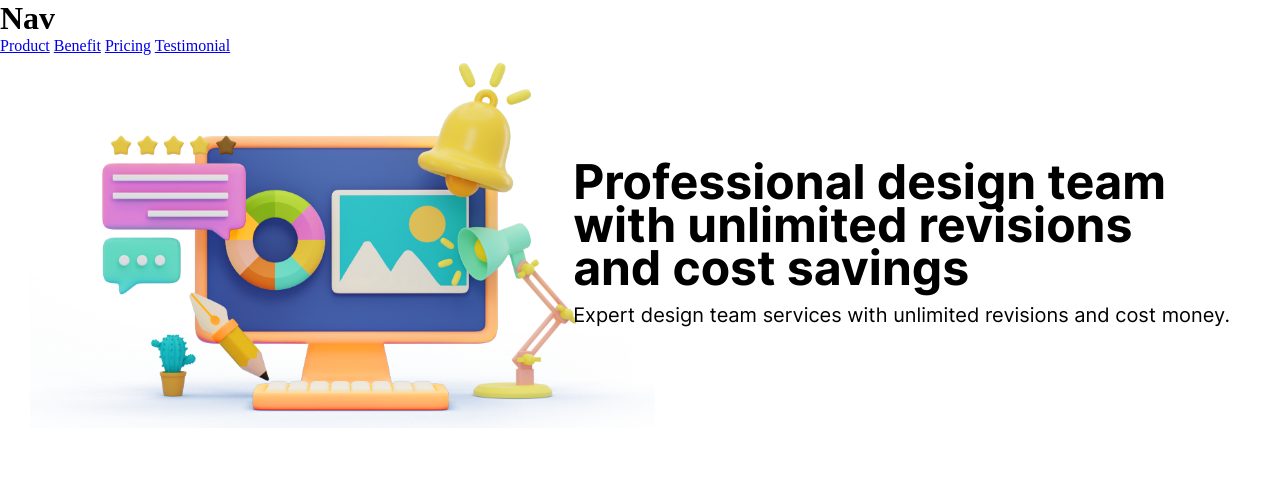
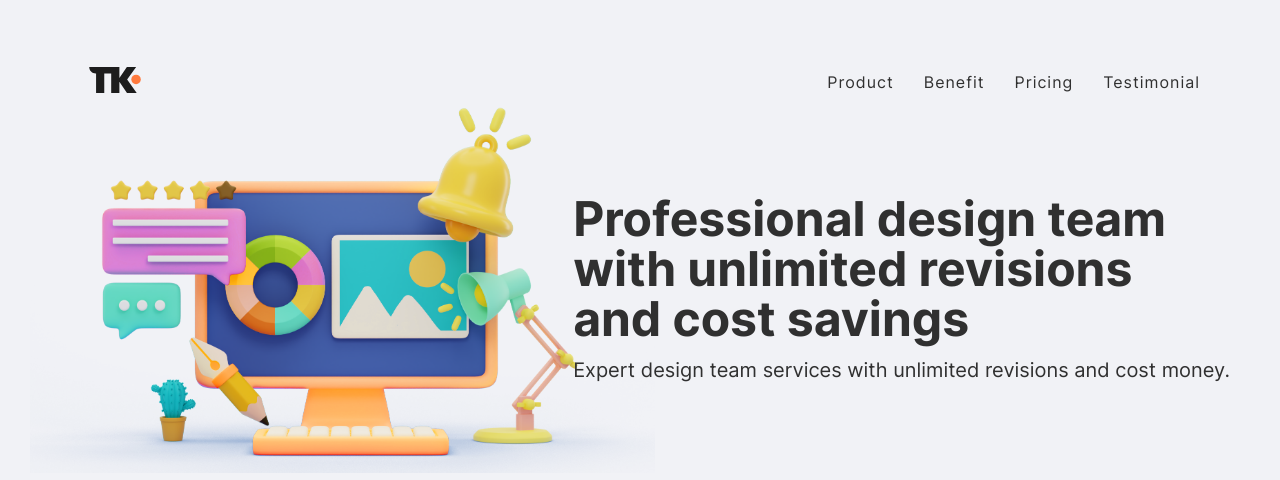
Before and after one commit to Clayy9/Teman-Kanvas, a PHP site: page / in a window 1280 px wide. Shown: the top 480 px of the page. Run offline with PHP 8.4, Linux system fonts and the light colour scheme.

Commit message:
Add Navigation, Pricing Card no CSS, Workflow

```diff
--- a/index.html
+++ b/index.html
@@ -10,7 +10,7 @@
     <!-- Link -->
 
     <link rel="stylesheet" href="style.css">
-    <link rel="icon" type="image/x-icon" href="../assets/favicon.ico">
+    <link rel="icon" type="image/x-icon" href="../assets/faviconTK.ico">
     <link rel="stylesheet" href="https://fonts.googleapis.com/icon?family=Material+Icons">
 
 </head>
@@ -18,14 +18,14 @@
 <body>
 
     <!-- Navbar -->
-    <header id="header">
-        <h1>Nav</h1>
-        <nav>
-            <a href="#product">Product</a>
-            <a href="#benefit">Benefit</a>
-            <a href="#pricing">Pricing</a>
-            <a href="#testimonial">Testimonial</a>
-        </nav>
+    <header id="header" class="header">
+        <a href="#" id="logo" class="logo" alt="TemanKanvas"><img src="../assets/Logo.svg"></a>
+        <ul>
+            <li><a href="#product">Product</a></li>
+            <li><a href="#benefit">Benefit</a></li>
+            <li><a href="#pricing">Pricing</a></li>
+            <li><a href="#testimonial">Testimonial</a></li>
+        </ul>
     </header>
 
     <!-- Headline -->
@@ -51,24 +51,73 @@
         </div>
     </div>
     <!-- Alur Progres -->
+    <div id="workflow">
+        <h1>Our Workflow</h1>
+        <div id="workflowContent">
+            <div><img class="workflow_picture" src="../assets/Research.svg" alt="Research" width="92%" ; height="auto"></div>
+            <div><img class="workflow_picture" src="../assets/Discuss.svg" alt="Discuss" width="92%" ; height="auto"></div>
+            <div><img class="workflow_picture" src="../assets/Design.svg" alt="Design" width="92%" ; height="auto"></div>
+            <div><img class="workflow_picture" src="../assets/Consultation.svg" alt="Consultation" width="92%" ; height="auto"></div>
+        </div>
+    </div>
 
     <!-- Product -->
     <section id="product">
 
     </section>
+
     <!-- Benefit -->
     <section id="benefit">
 
     </section>
+
     <!-- Pricing -->
     <section id="pricing">
-
+        <div id="title">
+            <h2>Subscription Plan</h2>
+        </div>
+        <div id="plan">
+            <div id="plan1">
+            <h2>Basic</h2>
+                <ul class="plan1">
+                    <li>Ideal for individuals who need basic design services</li>
+                    <li>1 Design</li>
+                    <li>$40</li>
+                    <li>/week</li>
+                </ul>
+            </div>
+        </div>
+            <div id="plan2">
+                <h2>Advance</h2>
+                <ul class="plan2">
+                    <li>Ideal for startups in various industries</li>
+                    <li>3 Design</li>
+                    <li>$100</li>
+                    <li>/month</li>
+                </ul>
+            </div>
+            <div id="plan3">
+                <h2>Premium</h2>
+                <ul class="plan3">
+                    <li>Ideal for advanced design plan</li>
+                    <li>7 Design</li>
+                    <li>$250</li>
+                    <li>/3 month</li>
+                </ul>
+            </div>
     </section>
     <!-- Testimonial -->
     <section id="testimonial">
         <img src="../assets/Testimonial_loop.svg" alt="Testimonial">
     </section>
     <!-- footer -->
+
+    <script type="text/javascript">
+        window.addEventListener("scroll", function(){
+            var header = document.querySelector("header");
+            header.classList.toggle("sticky", window.scrollY > 0);
+        })
+    </script>
 </body>
 
 </html>
--- a/style.css
+++ b/style.css
@@ -1,8 +1,9 @@
 /* Set color, font, etc */
 :root{
     --orange:#FF7A3E;
-    --black:#1D1D1D;
+    --black:#303030;
     --white:#FFFFFF;
+    --background: #F1F2F6;
 }
 
 @font-face {
@@ -19,10 +20,101 @@ html {
     scroll-behavior: smooth;
 }
 
+/* Hide scrollbar for Chrome, Safari and Opera */
+body::-webkit-scrollbar {
+    display: none;
+}
+
+/* Hide scrollbar for IE, Edge and Firefox */
+body {
+    -ms-overflow-style: none;  /* IE and Edge */
+    scrollbar-width: none;  /* Firefox */
+}
+
 /* Styling */
 * {
     box-sizing: border-box;
-    margin: 0;
+    margin:0px;
+    padding: 0;
+}
+
+body {
+    background-color: var(--background);
+    min-height: 200vh;
+}
+
+header {
+    position: fixed;
+    top: 0;
+    left: 0;
+    width: 100%;
+    display: flex;
+    justify-content: space-between;
+    align-items: center;
+    transition: 0.6s;
+    padding: 30px 65px;
+    z-index: 100000;
+}
+
+header.sticky {
+    padding: 0px 100px;
+    background: var(--orange);
+}
+
+#logo {
+    position: relative;
+    width: 100px;
+    color: var(--white);
+}
+
+header ul {
+    position: relative;
+    display: flex;
+    justify-content: center;
+}
+
+header ul li {
+    position: relative;
+    list-style: none;
+}
+
+header ul li a {
+    position: relative;
+    margin: 0 15px;
+    text-decoration: none;
+    color: var(--black);
+    letter-spacing: 1px;
+    font-family: regular;
+    transition: 0.6s;
+}
+
+header.sticky .logo,
+header.sticky ul li a {
+    color: var(--white);
+}
+
+.product {
+    position: relative;
+    width: 100%;
+    height:100vh;
+}
+
+.benefit {
+    position: relative;
+    width: 100%;
+    height:100vh;
+}
+
+.pricing {
+    position: relative;
+    width: 100%;
+    height:100vh;
+}
+
+.testimonial {
+    position: relative;
+    width: 100%;
+    height:100vh;
 }
 
 #testimonial{
@@ -47,36 +139,43 @@ html {
     100% {transform: translateX(-100%);}
 }
 
-#main_illustration{
+#main_illustration {
+    margin-top: 100px;
     display: inline-flex;
     align-items: center;
     justify-content:center;
     margin-bottom: 30px;
 }
-#illustration{
+#illustration {
     margin-left:30px;
 }
-#illustration_text{
+
+#illustration_text {
     position: absolute;
     right: 30px;
     margin-right: 20px;
+    color:var(--black);
 }
-#illustration_text > h1{
+
+#illustration_text > h1 {
     font-size: 48px ;
     font-family: bold;
-    line-height:43px;
+    line-height:50px;
 }
-#illustration_text > p{
+
+#illustration_text > p {
     font-size:20px;
     font-family: regular;
     margin-top: 14px;
 }
-#icon{
+
+#icon {
     margin-left:100px;
     display:flex;
     gap:100px;
 }
-#button{
+
+#button {
     display: flex;
     justify-content:center;
     align-items: center;
```
Also changed, not shown: other parts of style.css (+41 -1 lines), assets/Logo.png (deleted), assets/Logo.svg (added), assets/favicon.ico (deleted), assets/faviconTK.ico (added), 4 other files.
